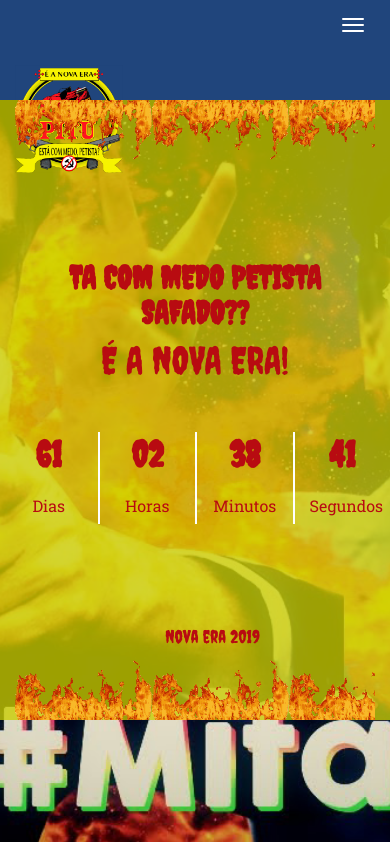
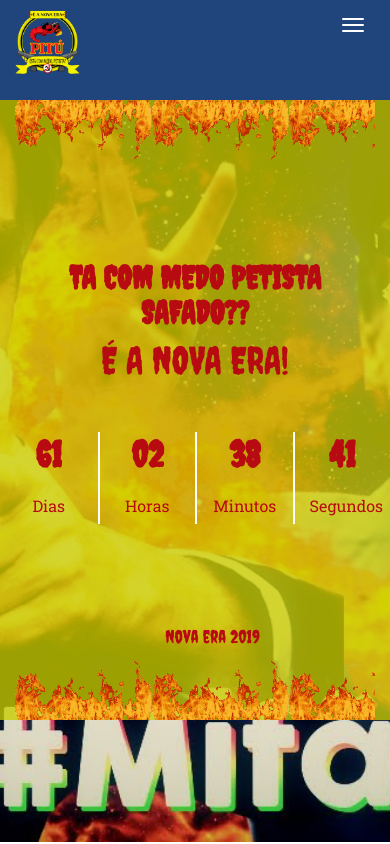
Before and after one commit to novaerabrasil/novaerabrasil, a plain HTML site: page index.html in a window 390 px wide. Drawn offline with Linux system fonts and the light colour scheme.

Commit message:
logo mobile

```diff
--- a/css/base.css
+++ b/css/base.css
@@ -290,7 +290,10 @@
 
 
 @media (max-width: 575.98px) {
-
+    .logoB {
+    width: 18% !important;
+    margin-top: -56px;
+}
 
     }
     @media (min-width: 576px) and (max-width: 767.98px) {
```
